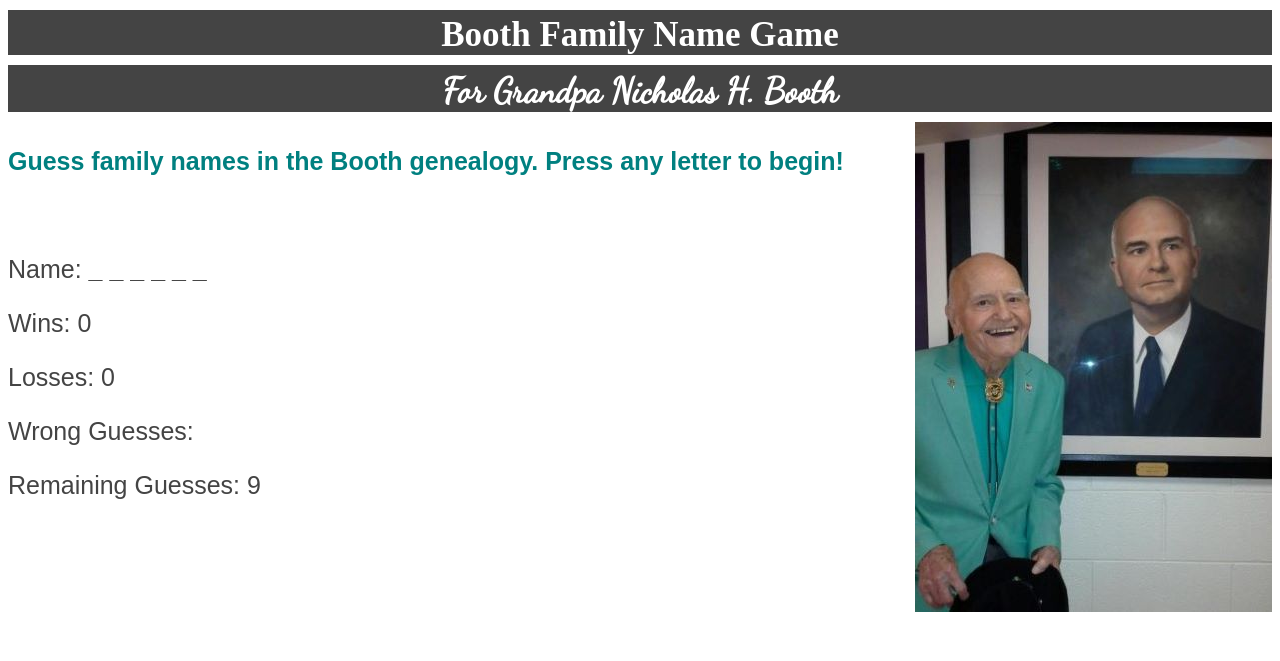
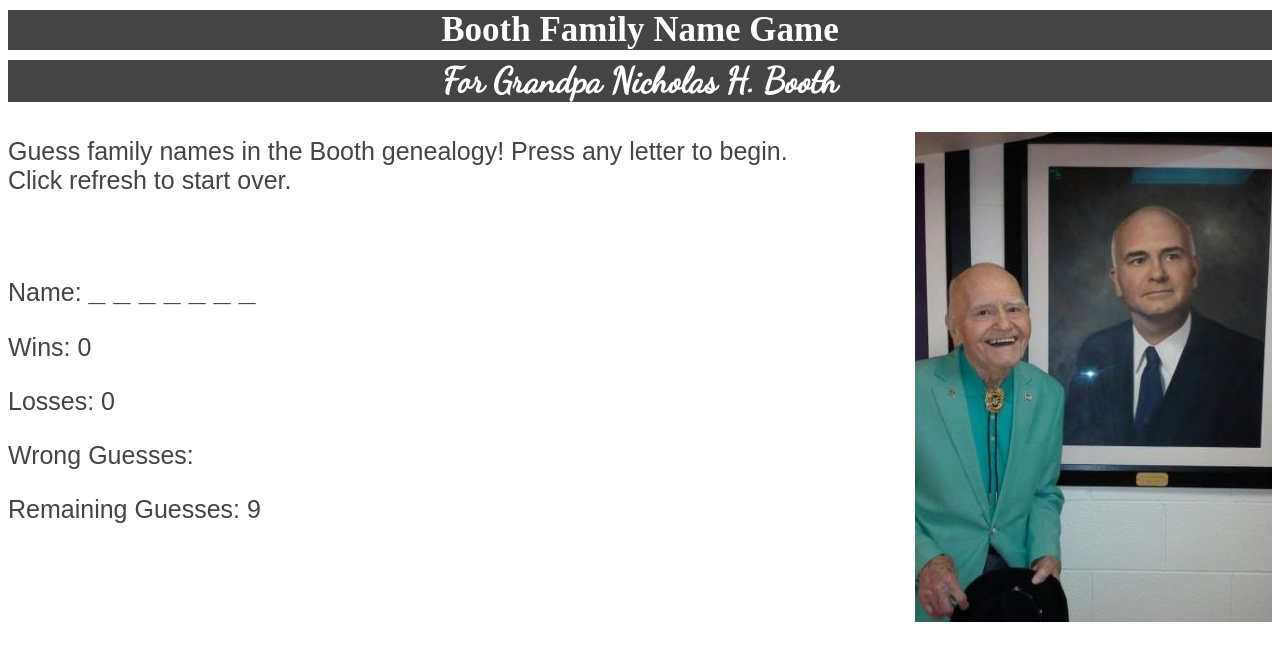
Before and after one commit to amy7scott/grandpa-game, a PHP site: page / in a window 1280 px wide. Shown: the top 661 px of the page. Run offline with PHP 8.4, Linux system fonts and the light colour scheme.

Commit message:
First commit

```diff
--- a/assets/style.css
+++ b/assets/style.css
@@ -10,9 +10,9 @@
     margin: 10px 0;
     background-color: #444;
     color: white;
-    padding-top: 5px;
+    /* padding-top: 5px;
     padding-bottom 5px;
-
+     */
 }
 
 h3 {
@@ -23,7 +23,7 @@
     font-size: 27px;
     font-family: 'Franklin Gothic Medium', 'Arial Narrow', Arial, sans-serif;
     font-weight: bold;
-    padding: 10px;
+    /* padding: 10px; */
     color: #444;
     font-weight: bold;
 }
@@ -37,6 +37,7 @@
 }
 
 #photo {
+    padding-top: 20px;
     float: right;
 
 
@@ -44,9 +45,11 @@
 
 #word-blanks {
     font-weight: bold;
+    font-size: 30px;
 }
 
 #directions {
-    color: teal;
-    font-weight: bold;
+    color:#444;
+    font-weight: thin;
+    text-underline-position: teal solid 2px;
 }
--- a/game.js
+++ b/game.js
@@ -1,4 +1,4 @@
-var namesList = ["BOOTH", "ATYEO", "WARNER", "SWAN", "MORGAN", "COOMBS", "MESCALL", "POWELL", "SCHRUM", "WEST", "SCOTT"];
+var namesList = ["ATYEO", "BARLOW", "BODINE", "BOOTH", "BROWN", "BROWNE", "BURROUGHS","PURCELL", "SPENCER", "MARBURY", "LENTON",  "BUTLER", "MANNING", "RAWSON", "PURDY", "ROOT", "SANDERSON", "SKINNER", "ELLSWORTH", "GROME", "WHETENELL",  "WEAVER", "WARNER", "SWAN", "MORGAN", "COOMBS", "MESCALL", "POWELL", "SHRUM", "WEST", "SCOTT", "SMITHSON", "THOMPSON", "MYERS", "CULVER", "FROST", "ELLIS", "IRELAND", "TOOKE", "DRYDEN" ];
 
 var computerChosenName = "";
 
--- a/index.html
+++ b/index.html
@@ -18,7 +18,7 @@
     </header>
 
     <div id="gameboard">
-    <p id ="directions">Guess family names in the Booth genealogy. Press any letter to begin!</p>
+    <p id ="directions">Guess family names in the Booth genealogy! Press any letter to begin. <br>Click refresh to start over.</p>
     <br>
     <p>Name: <span id= "word-blanks"></span></p>
     <p>Wins: <span id= "win-counter">0</span></p>
```
Also changed, not shown: assets/gpa-game.JPG (deleted).
